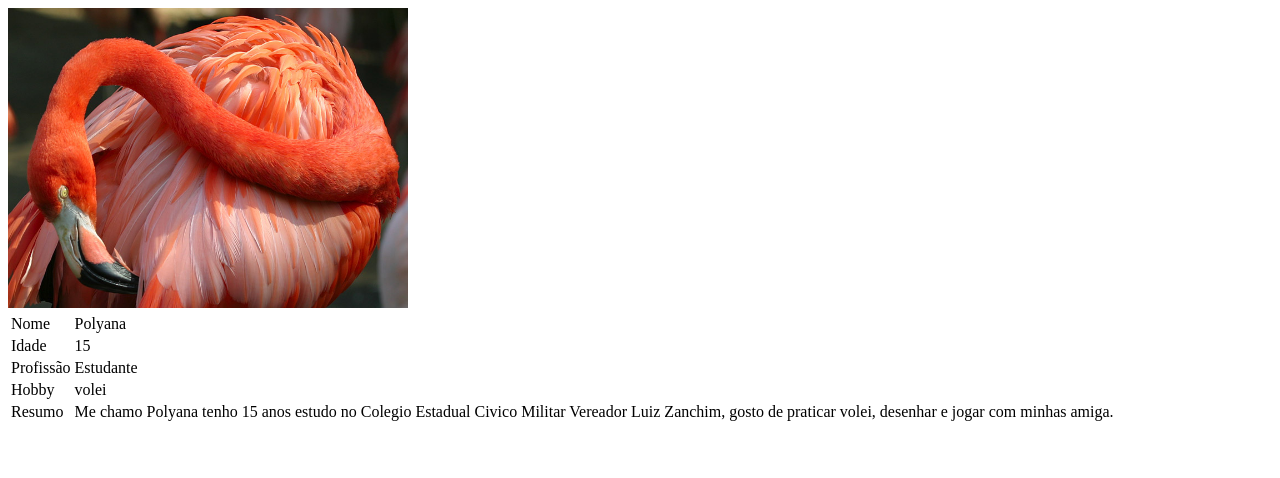
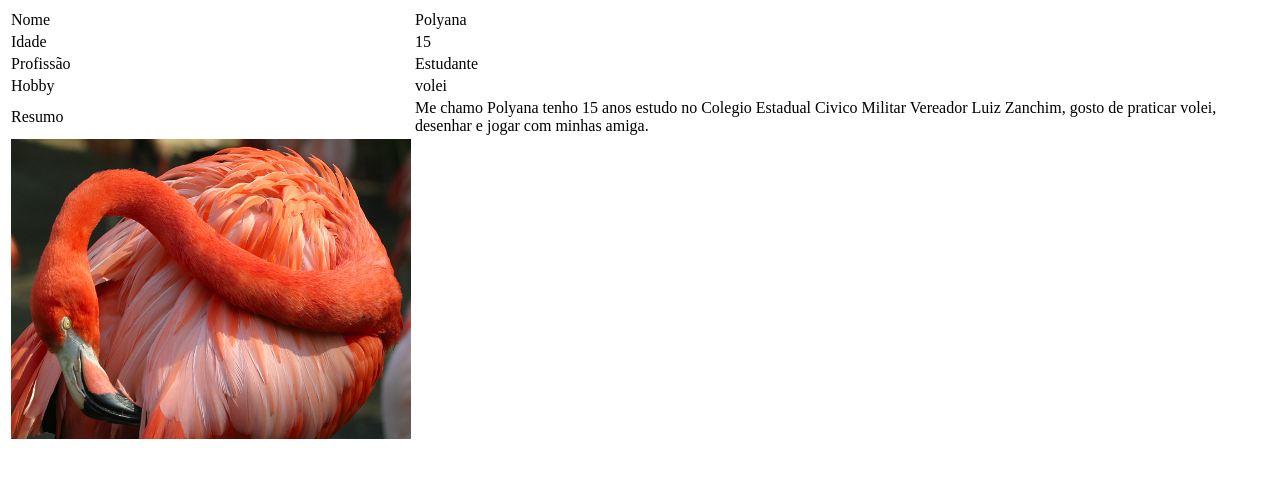
Before and after one commit to Polyanak/-Front-End2-turma-A-_-polyana-, a plain HTML site: page index.html in a window 1280 px wide. Drawn offline with Linux system fonts and the light colour scheme.

Commit message:
Update index.html

```diff
--- a/index.html
+++ b/index.html
@@ -34,8 +34,9 @@
                 e jogar com minhas amiga.</td>
             </tr>
 
-            <tr>
+            <tr> <td>
                 <img src="image2.jpg" alt="Foto de perfil" width="400" height="300">
+            </td>
             </tr>
 
             </tr>
```
